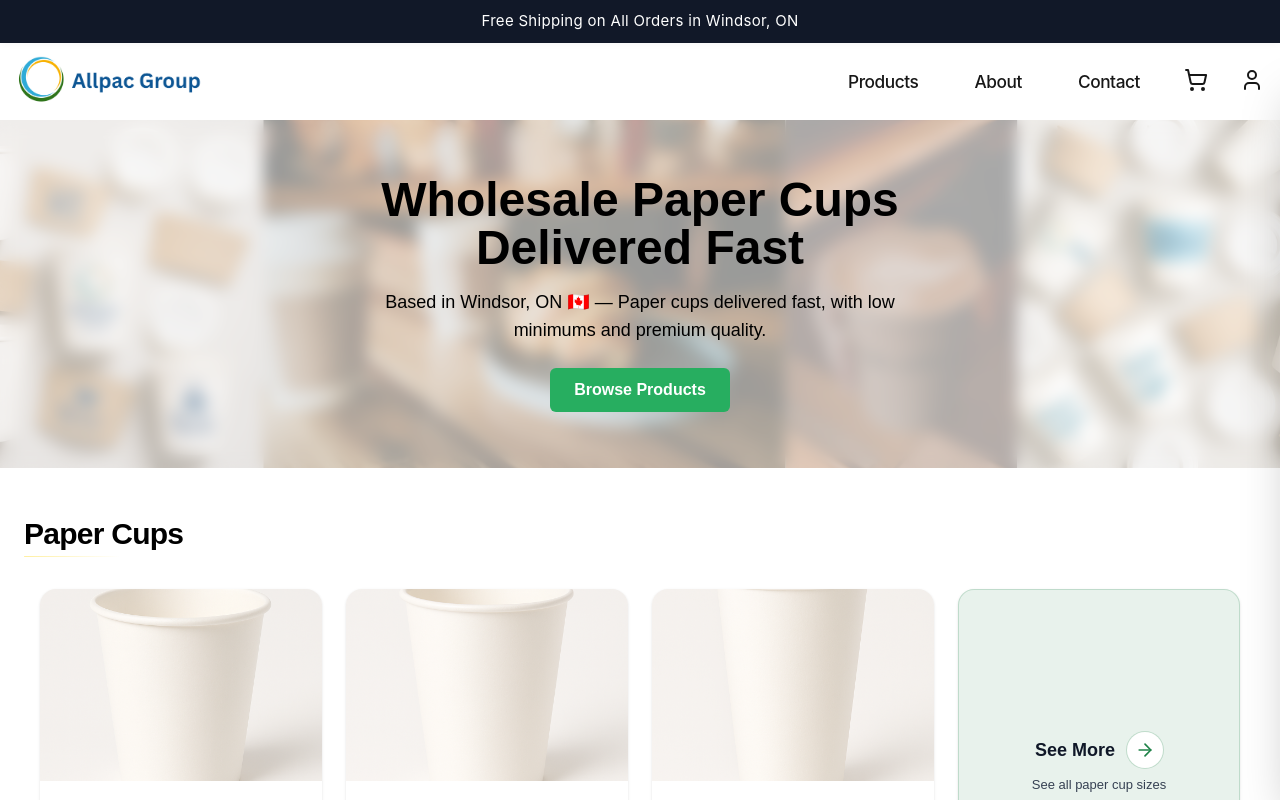
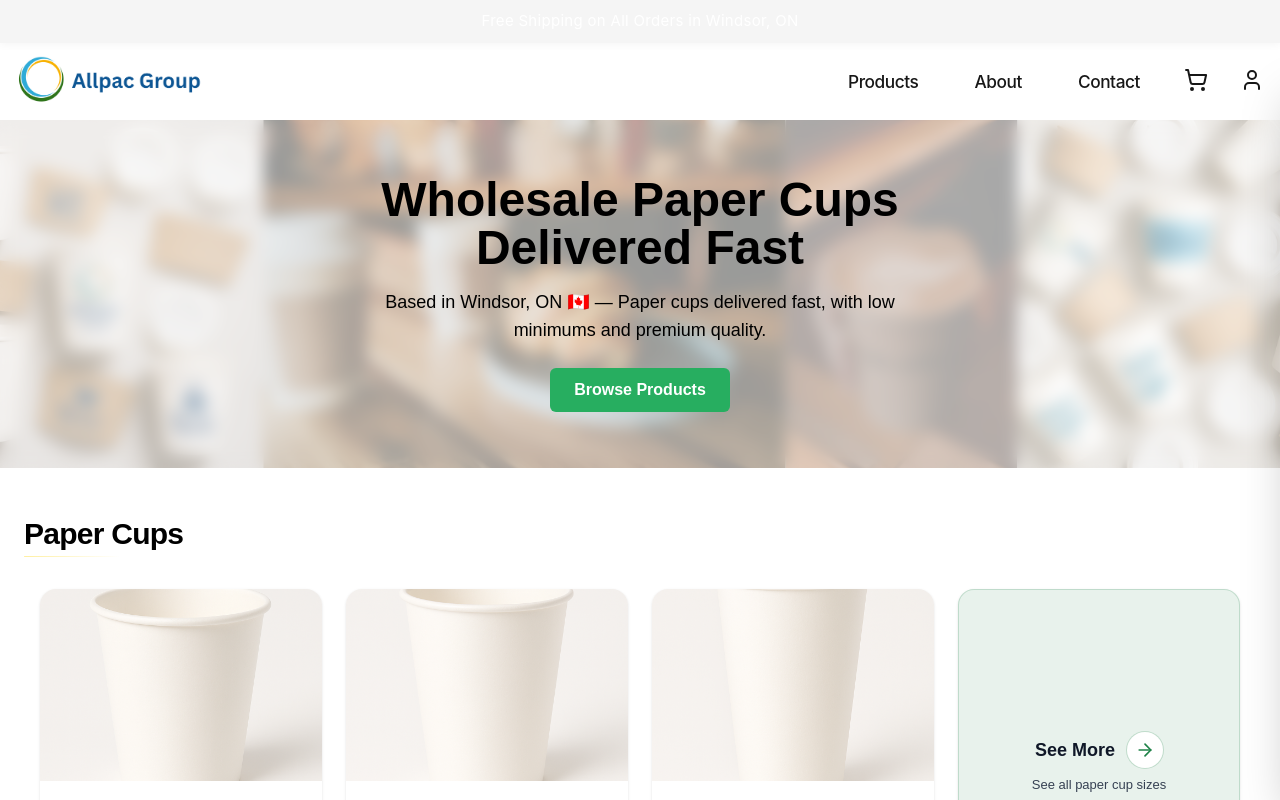
Before and after one commit to Emadedin1/allpacstore, a Next.js app: page / in a window 1280 px wide. Shown: the top 800 px of the page. Built offline with nearby package versions, Linux system fonts and the light colour scheme.

Commit message:
Update SiteBanner.jsx

```diff
--- a/src/components/SiteBanner.jsx
+++ b/src/components/SiteBanner.jsx
@@ -65,7 +65,7 @@ export default function SiteBanner() {
         left: 0,
         top: 0,
         zIndex: 9999,
-        background: '#111828',
+        background: '#F5F5F5',
         color: '#ffffff',
         padding: '10px 0',
         textAlign: 'center',
```
